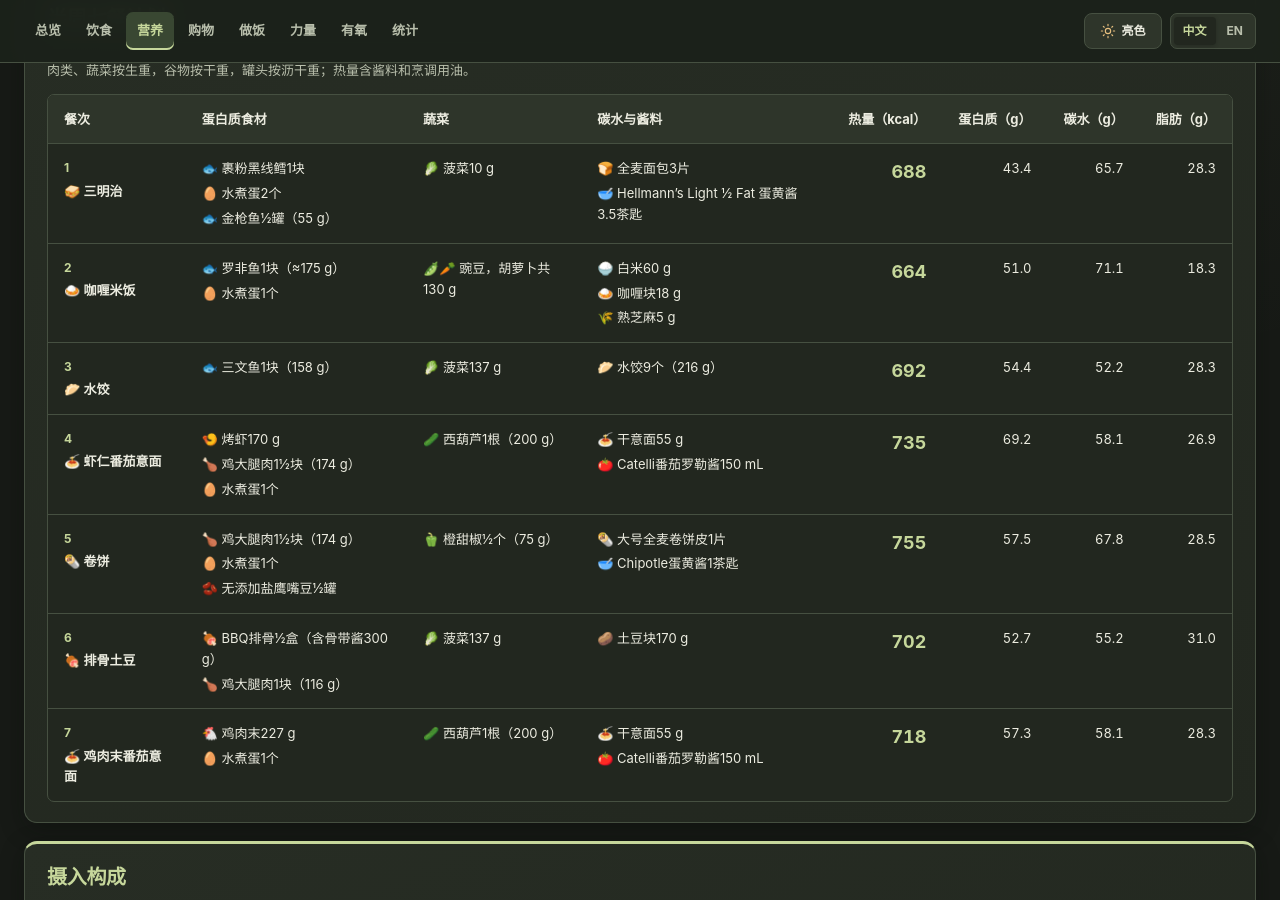
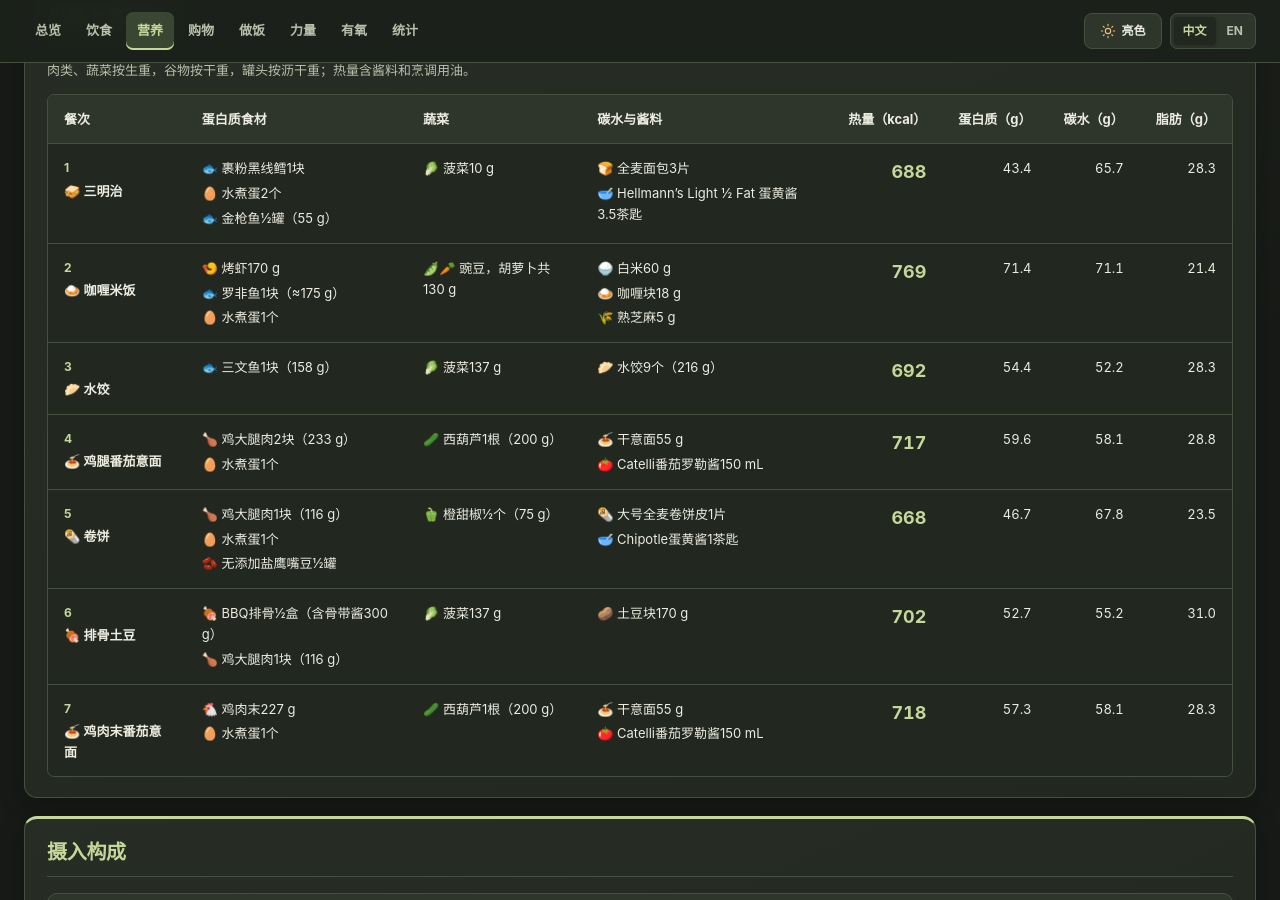
Before and after one commit to yunhaixiang/fitness, a Jekyll site: the page built from stats.md, in a window 1280 px wide and 900 px high, scrolled down 712 px. Built offline with Jekyll 4.4.1, drawn with Linux system fonts in a browser that asks for light colours; some of the changed text lies outside the part shown.

Commit message:
Move shrimp to curry rice and rebalance chicken portions

```diff
--- a/_data/meal_nutrition.json
+++ b/_data/meal_nutrition.json
@@ -54,42 +54,42 @@
       "iodine": "5.726"
     },
     "wrap": {
-      "kcal": "755",
-      "protein": "57.5",
+      "kcal": "668",
+      "protein": "46.7",
       "carbs": "67.8",
-      "fat": "28.5",
-      "saturatedFat": "7.1",
+      "fat": "23.5",
+      "saturatedFat": "5.8",
       "fibre": "13.2",
       "sugar": "4.7",
-      "sodium": "577",
-      "cholesterol": "350",
-      "epaDha": "0.12",
+      "sodium": "528",
+      "cholesterol": "295",
+      "epaDha": "0.09",
       "label": "wrap",
-      "calcium": "146.519",
-      "iron": "5.729",
-      "potassium": "1194.355",
+      "calcium": "142.450",
+      "iron": "5.258",
+      "potassium": "1053.693",
       "vitaminD": "0.769",
-      "vitaminB12": "1.815",
-      "iodine": "34.799"
+      "vitaminB12": "1.460",
+      "iodine": "34.440"
     },
     "rice": {
-      "kcal": "664",
-      "protein": "51.0",
+      "kcal": "769",
+      "protein": "71.4",
       "carbs": "71.1",
-      "fat": "18.3",
-      "saturatedFat": "6.6",
+      "fat": "21.4",
+      "saturatedFat": "7.2",
       "fibre": "6.7",
       "sugar": "6.2",
-      "sodium": "1225",
-      "cholesterol": "274",
-      "epaDha": "0.19",
+      "sodium": "1990",
+      "cholesterol": "478",
+      "epaDha": "0.44",
       "label": "rice",
-      "calcium": "164.305",
-      "iron": "4.594",
-      "potassium": "861.669",
-      "vitaminD": "6.194",
-      "vitaminB12": "3.516",
-      "iodine": "35.270"
+      "calcium": "256.106",
+      "iron": "4.951",
+      "potassium": "1053.769",
+      "vitaminD": "6.364",
+      "vitaminB12": "5.403",
+      "iodine": "59.997"
     },
     "pasta": {
       "kcal": "718",
@@ -149,23 +149,23 @@
       "iodine": "18.525"
     },
     "noodles": {
-      "kcal": "735",
-      "protein": "69.2",
+      "kcal": "717",
+      "protein": "59.6",
       "carbs": "58.1",
-      "fat": "26.9",
-      "saturatedFat": "6.7",
+      "fat": "28.8",
+      "saturatedFat": "7.4",
       "fibre": "6.3",
       "sugar": "11.8",
-      "sodium": "1396",
-      "cholesterol": "554",
-      "epaDha": "0.37",
+      "sodium": "681",
+      "cholesterol": "405",
+      "epaDha": "0.15",
       "label": "noodles",
-      "calcium": "196.662",
-      "iron": "5.803",
-      "potassium": "1741.157",
-      "vitaminD": "0.939",
-      "vitaminB12": "3.702",
-      "iodine": "60.454"
+      "calcium": "108.930",
+      "iron": "5.917",
+      "potassium": "1689.719",
+      "vitaminD": "0.769",
+      "vitaminB12": "2.169",
+      "iodine": "36.085"
     },
     "fruit_snack": {
       "label": "周日—周二睡前加餐（混合水果盘）",
--- a/_includes/nutrition-meal-summary.html
+++ b/_includes/nutrition-meal-summary.html
@@ -12,7 +12,7 @@
 {% case key %}
 {% when 'wrap' %}
 <th scope="row"><span class="meal-summary-number">{{ forloop.index }}</span><span data-en="🌯 Wrap">🌯 卷饼</span></th>
-<td><div data-en="🍗 1½ Chicken Thighs ({{ portion.thigh | times: 100 | round: 0 }} g)">🍗 鸡大腿肉1½块（{{ portion.thigh | times: 100 | round: 0 }} g）</div><div data-en="🥚 {{ egg_display }} Boiled Eggs">🥚 水煮蛋{{ egg_display }}个</div><div data-en="🫘 ½ Can No Salt Added Chickpeas">🫘 无添加盐鹰嘴豆½罐</div></td>
+<td><div data-en="🍗 1 Chicken Thigh ({{ portion.thigh | times: 100 | round: 0 }} g)">🍗 鸡大腿肉1块（{{ portion.thigh | times: 100 | round: 0 }} g）</div><div data-en="🥚 {{ egg_display }} Boiled Eggs">🥚 水煮蛋{{ egg_display }}个</div><div data-en="🫘 ½ Can No Salt Added Chickpeas">🫘 无添加盐鹰嘴豆½罐</div></td>
 <td><div data-en="🫑 ½ Orange Bell Pepper ({{ portion.pepper | times: 100 | round: 0 }} g)">🫑 橙甜椒½个（{{ portion.pepper | times: 100 | round: 0 }} g）</div></td>
 <td><div data-en="🌯 {{ portion.tortilla | times: 1 | round: 0 }} Large Whole-Wheat Tortilla">🌯 大号全麦卷饼皮{{ portion.tortilla | times: 1 | round: 0 }}片</div><div data-en="🥣 {{ portion.mayo | times: 1 | round: 1 }} tsp Chipotle Mayonnaise">🥣 Chipotle蛋黄酱{{ portion.mayo | times: 1 | round: 1 }}茶匙</div></td>
 {% when 'dumpling' %}
@@ -21,8 +21,8 @@
 <td><div data-en="🥬 Spinach {{ portion.spinach | times: 100 | round: 0 }} g">🥬 菠菜{{ portion.spinach | times: 100 | round: 0 }} g</div></td>
 <td><div data-en="🥟 {{ portion.dumpling | times: 4 | round: 0 }} Dumplings ({{ portion.dumpling | times: 96 | round: 0 }} g)">🥟 水饺{{ portion.dumpling | times: 4 | round: 0 }}个（{{ portion.dumpling | times: 96 | round: 0 }} g）</div></td>
 {% when 'noodles' %}
-<th scope="row"><span class="meal-summary-number">{{ forloop.index }}</span><span data-en="🍝 Shrimp Spaghetti with Tomato Sauce">🍝 虾仁番茄意面</span></th>
-<td><div data-en="🍤 Baked Shrimp {{ portion.shrimp | times: 100 | round: 0 }} g">🍤 烤虾{{ portion.shrimp | times: 100 | round: 0 }} g</div><div data-en="🍗 1½ Chicken Thighs ({{ portion.thigh | times: 100 | round: 0 }} g)">🍗 鸡大腿肉1½块（{{ portion.thigh | times: 100 | round: 0 }} g）</div><div data-en="🥚 {{ egg_display }} Boiled Eggs">🥚 水煮蛋{{ egg_display }}个</div></td>
+<th scope="row"><span class="meal-summary-number">{{ forloop.index }}</span><span data-en="🍝 Chicken Thigh Spaghetti with Tomato Sauce">🍝 鸡腿番茄意面</span></th>
+<td><div data-en="🍗 2 Chicken Thighs ({{ portion.thigh | times: 100 | round: 0 }} g)">🍗 鸡大腿肉2块（{{ portion.thigh | times: 100 | round: 0 }} g）</div><div data-en="🥚 {{ egg_display }} Boiled Eggs">🥚 水煮蛋{{ egg_display }}个</div></td>
 <td><div data-en="🥒 1 Zucchini ({{ portion.zucchini | times: 100 | round: 0 }} g)">🥒 西葫芦1根（{{ portion.zucchini | times: 100 | round: 0 }} g）</div></td>
 <td><div data-en="🍝 Dry Spaghetti {{ portion.pasta | times: 85 | round: 0 }} g">🍝 干意面{{ portion.pasta | times: 85 | round: 0 }} g</div><div data-en="🍅 Catelli Tomato &amp; Basil Sauce 150 mL">🍅 Catelli番茄罗勒酱150 mL</div></td>
 {% when 'potato' %}
--- a/assets/cooking-flow.js
+++ b/assets/cooking-flow.js
@@ -63,7 +63,7 @@
     {"id": "prep-noodle-sauce", "label": ["分装Catelli意面酱", "Portion Catelli Pasta Sauce"], "note": ["", ""], "group": "prep", "before": [], "link": "#cook-prep-noodle-sauce", "minutes": 3, "displayGroup": "small-wok"},
     {"id": "curry-start", "label": ["开始煨咖喱酱", "Start Simmering Curry"], "note": ["放好并启动后勾选", "Check after loading and starting"], "group": "small-wok", "before": [], "link": "#cook-curry-start", "minutes": 1, "instant": true, "durationHint": 6, "holdsResource": "small-wok", "releasesAt": "curry"},
     {"id": "curry", "label": ["确认咖喱酱煨好、盛出", "Check and Serve Curry Sauce"], "note": ["按熟度确认；等待期间可做其他任务", "Confirm doneness; other tasks can be done while waiting"], "group": "small-wok", "before": ["curry-start"], "link": "#cook-curry", "minutes": 6, "confirmation": true, "waitFor": "curry-start", "waitKind": "food"},
-    {"id": "season-noodles", "label": ["拌虾仁番茄意面", "Finish Shrimp Spaghetti with Tomato Sauce"], "note": ["", ""], "group": "small-wok", "before": ["pasta", "prep-noodle-sauce", "prep-zucchini"], "link": "#cook-season-noodles", "minutes": 6},
+    {"id": "season-noodles", "label": ["拌鸡腿番茄意面", "Finish Chicken Thigh Spaghetti with Tomato Sauce"], "note": ["", ""], "group": "small-wok", "before": ["pasta", "prep-noodle-sauce", "prep-zucchini"], "link": "#cook-season-noodles", "minutes": 6},
     {"id": "prep-chickpeas", "label": ["分配鹰嘴豆", "Portion Chickpeas"], "note": ["", ""], "group": "prep", "before": [], "link": "#cook-prep-chickpeas", "minutes": 3, "displayGroup": "finish"},
     {"id": "prep-bread", "label": ["铺卷饼皮和面包", "Lay Out Tortilla and Bread"], "note": ["", ""], "group": "finish", "before": [], "link": "#cook-prep-bread", "minutes": 2},
     {"id": "prep-wrap", "label": ["备卷饼配料", "Prepare Wrap Fillings"], "note": ["", ""], "group": "prep", "before": ["prep-bread"], "link": "#cook-prep-wrap", "minutes": 3, "displayGroup": "finish"},
--- a/stats.md
+++ b/stats.md
@@ -149,7 +149,7 @@ visual: true
 </tr>
 <tr>
 <td>钠</td>
-<td style="text-align: right;">2,395 mg</td>
+<td style="text-align: right;">2,396 mg</td>
 <td>≤2,300 mg</td>
 </tr>
 <tr>
```
Also changed, not shown: other parts of _includes/nutrition-meal-summary.html (+1 -1 lines), _data/nutrition_basis.json (+9 -8 lines), _includes/diet-schedule.html (+6 -6 lines), cooking.md (+4 -4 lines), tests/seven-meals.test.js (+3 -3 lines).
